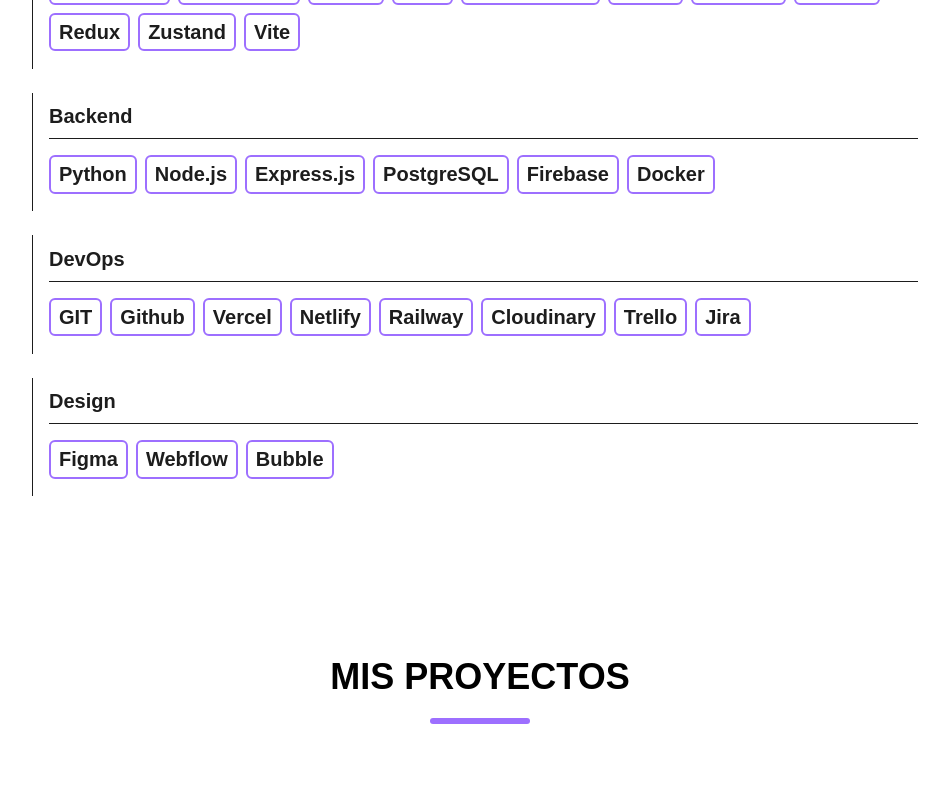
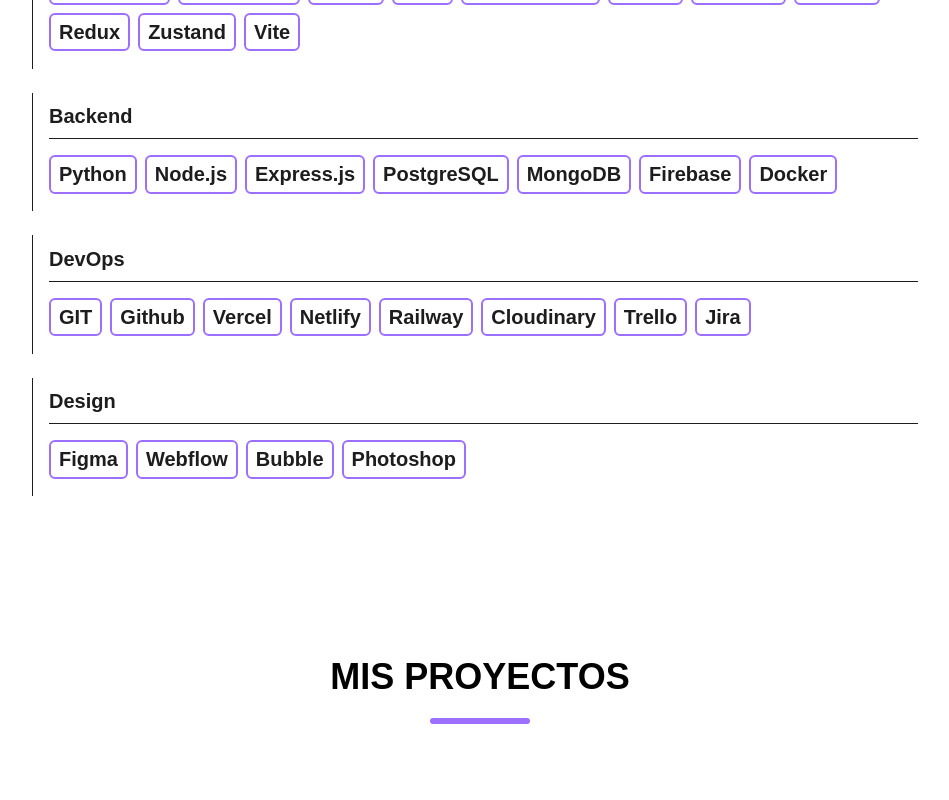
Before and after one commit to upon-X/portfolio-r, a React (Vite) app: page / in a window 1280 px wide. Shown: the part 2020-2820 px from the top of the page, without its empty margins (160-1109 px from the left). Built offline with nearby package versions, Linux system fonts and the light colour scheme.

Commit message:
update list of techs and some package

```diff
--- a/src/components/AboutMe/MySkills.tsx
+++ b/src/components/AboutMe/MySkills.tsx
@@ -23,7 +23,8 @@
           >
             <h4 className={`text-xl font-bold`}>{skill.category}</h4>
             <div className="flex gap-2 flex-wrap border-t pt-4 pb-2">
-              {skill.skills.map((skill, index) => (
+              {skill.skills.map((skill, index) => {
+                return (
                   <div
                     key={index}
                     className={`border-2 border-purple rounded-md px-[0.5rem] py-[0.2rem] font-semibold ${
@@ -32,7 +33,8 @@
                   >
                     {skill}
                   </div>
-              ))}
+                );
+              })}
             </div>
           </div>
         ))}
--- a/src/translations/AboutMeTranslation/contentAboutMe.ts
+++ b/src/translations/AboutMeTranslation/contentAboutMe.ts
@@ -50,7 +50,7 @@
           title: "Full Stack Developer",
           company: {
             name: "Sherpa",
-            url: "https://www.linkedin.com/company/sherpawtf/",
+            url: "https://sherpa.wtf",
           },
           started: "06/2024",
           finished: "Currently",
@@ -114,7 +114,7 @@
           title: "Desarrollador Full Stack",
           company: {
             name: "Sherpa",
-            url: "https://www.linkedin.com/company/sherpawtf/",
+            url: "https://sherpa.wtf",
           },
           started: "06/2024",
           finished: "Actualmente",
--- a/src/types/index.ts
+++ b/src/types/index.ts
@@ -24,6 +24,7 @@
       "Node.js",
       "Express.js",
       "PostgreSQL",
+      "MongoDB",
       "Firebase",
       "Docker",
     ],
@@ -40,7 +41,7 @@
       "Jira",
     ],
   },
-  { Design: ["Figma", "Webflow", "Bubble"] },
+  { Design: ["Figma", "Webflow", "Bubble", "Photoshop"] },
 ];
 
 function mapSkills(
```
Also changed, not shown: 1 other file (tests, documents, lock files or other folders). Lines whose indentation alone changed are shown as unchanged.
